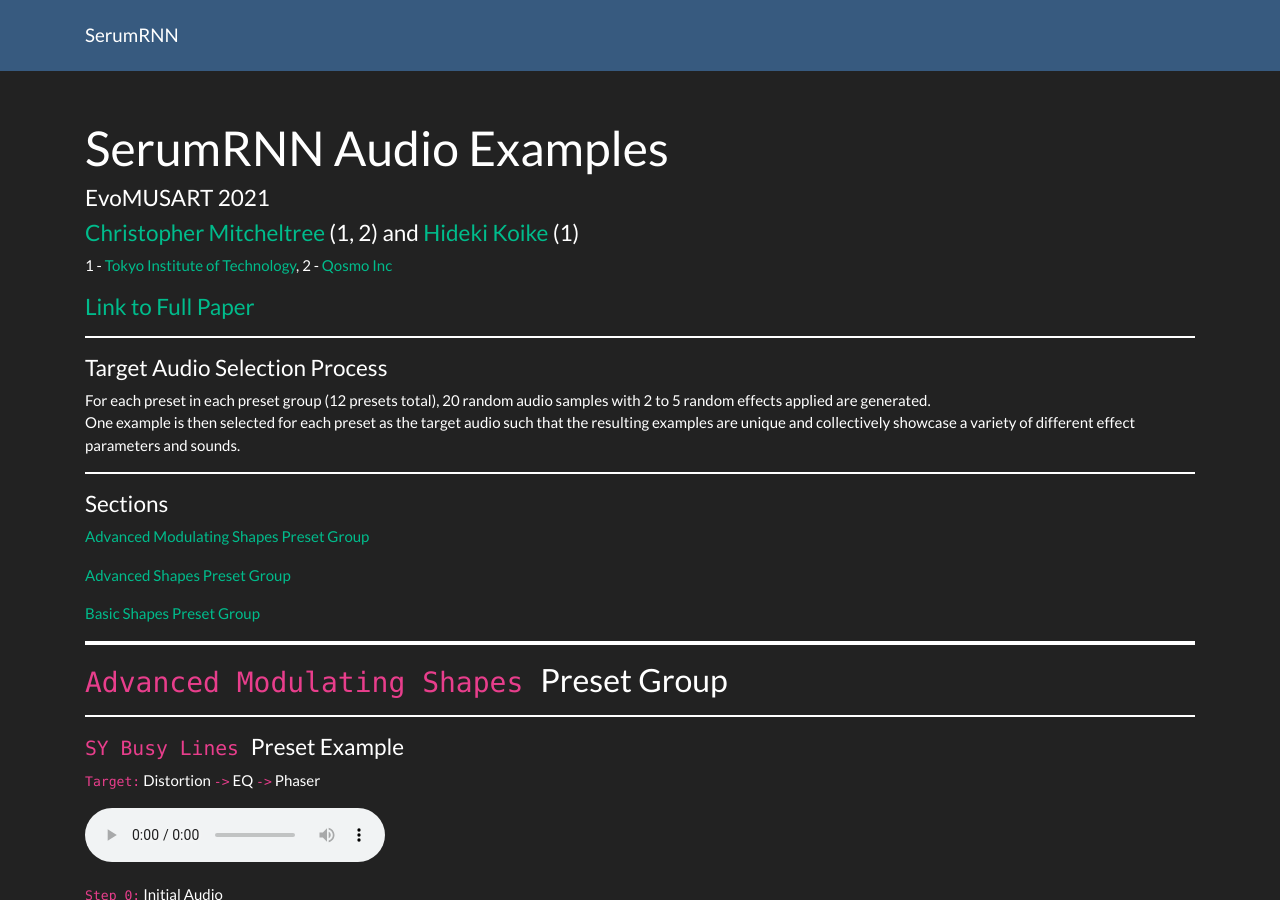
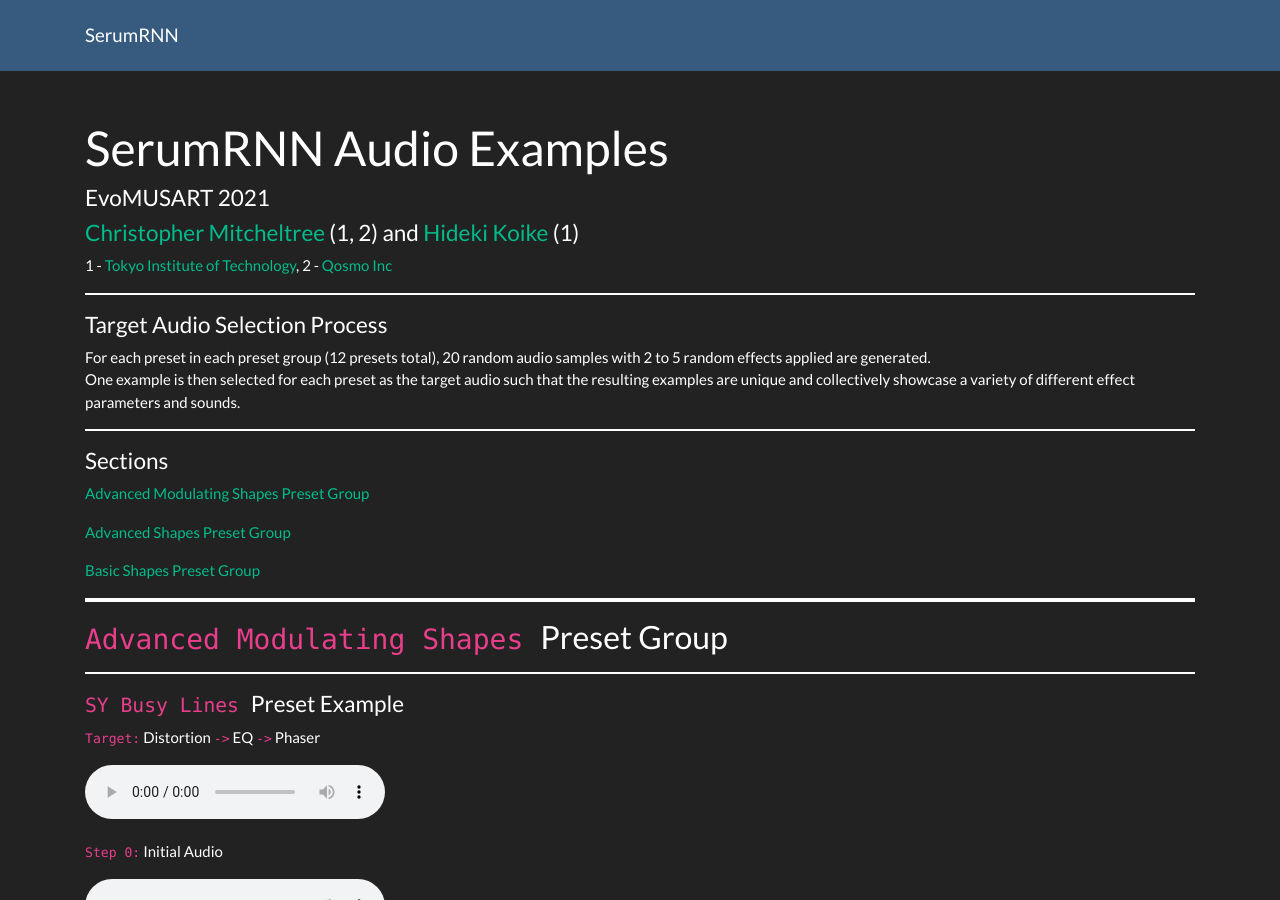
Before and after one commit to icewithfrosting/serum_rnn_examples, a Jekyll site: the page built from index.md, in a window 1280 px wide and 900 px high. Built offline with Jekyll 4.4.1, drawn with Linux system fonts in a browser that asks for light colours.

Commit message:
Update index.md

```diff
--- a/index.md
+++ b/index.md
@@ -5,11 +5,11 @@
 
 #### EvoMUSART 2021
 
-#### [Christopher Mitcheltree](https://christhetree.com/) (1, 2) and [Hideki Koike](https://www.vogue.cs.titech.ac.jp/koike) (1)
+#### [Christopher Mitcheltree](https://christhetr.ee/) (1, 2) and [Hideki Koike](https://www.vogue.cs.titech.ac.jp/koike) (1)
 
 1 - [Tokyo Institute of Technology](https://www.vogue.cs.titech.ac.jp/top), 2 - [Qosmo Inc](https://qosmo.jp/en/)
 
-#### [Link to Full Paper](https://christhetree.com/evomusart_2021.pdf)
+<!--#### [Link to Full Paper](https://arxiv.org/abs/2104.03876)-->
 
 <hr style="border:1px solid white">
 
```
